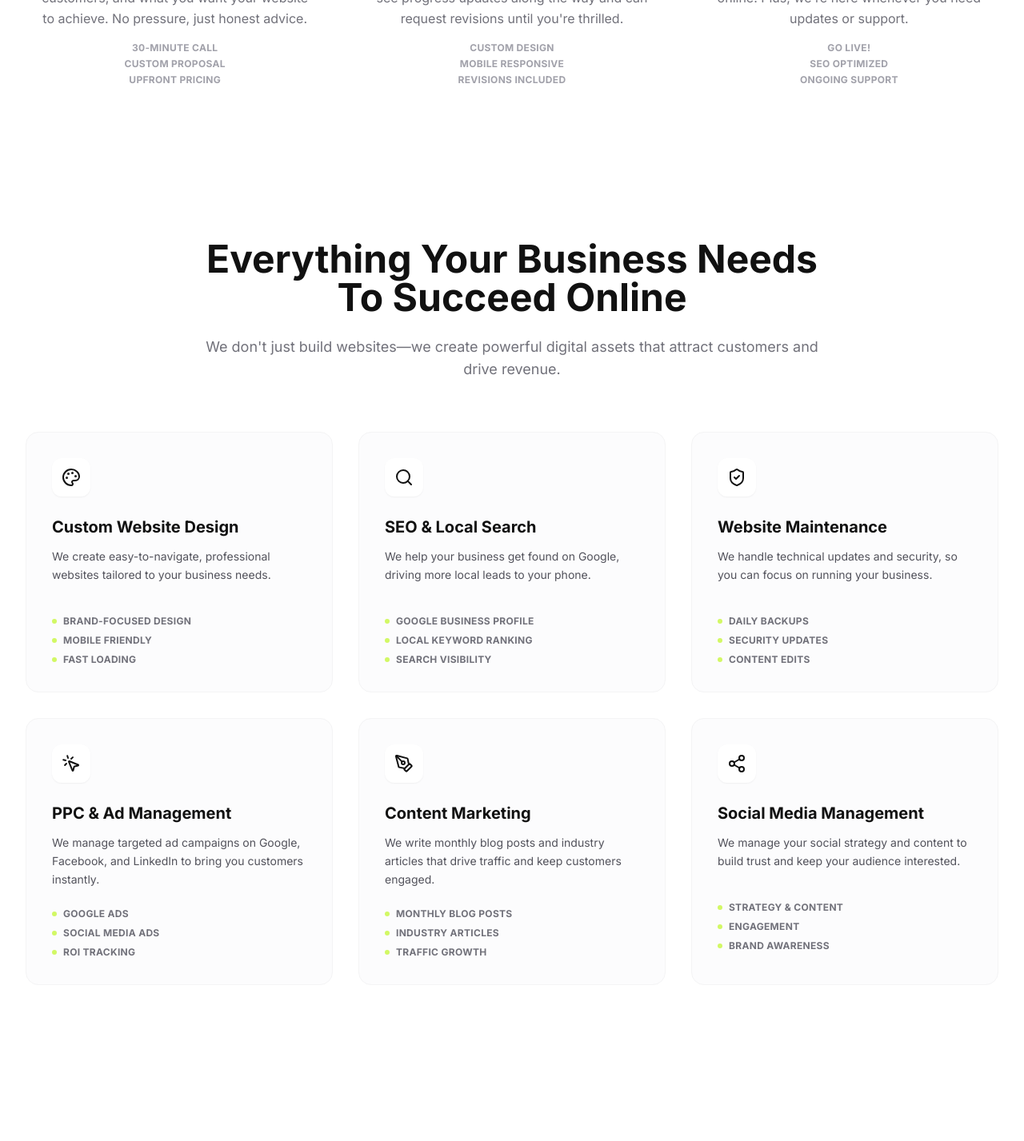
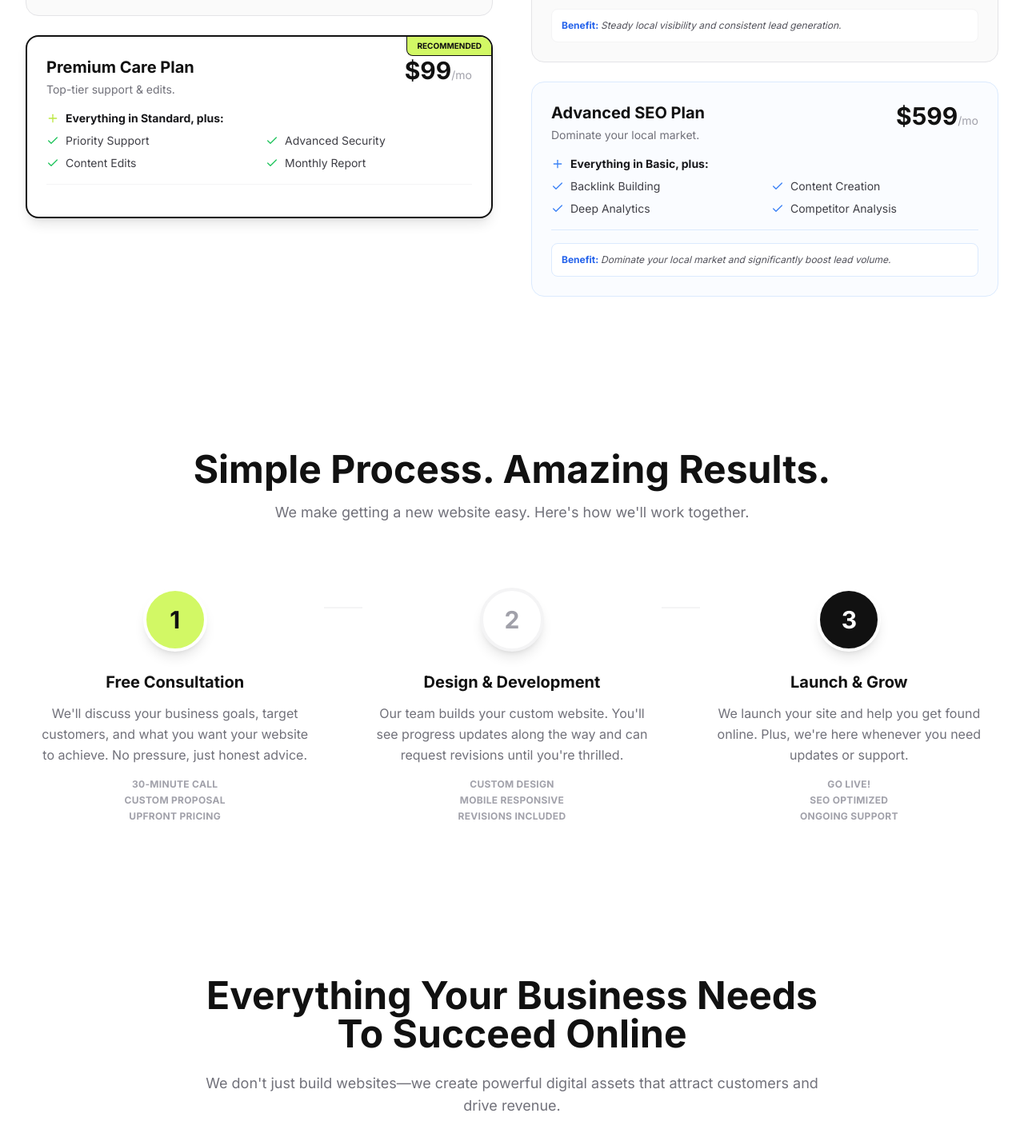
Before and after one commit to parfweb/CCGservicesLLC, a React (Vite) app: page / in a window 1280 px wide. Shown: the part 5220-6647 px from the top of the page at 80% size. Built offline with nearby package versions, Linux system fonts and the light colour scheme.

Commit message:
Moved Hosting section immediately after Pricing section

```diff
--- a/App.tsx
+++ b/App.tsx
@@ -20,9 +20,9 @@ const App: React.FC = () => {
         <Industries />
         <Work />
         <Pricing />
+        <Hosting />
         <Process />
         <Services />
-        <Hosting />
         <FAQ />
         <CTA />
       </main>
```
